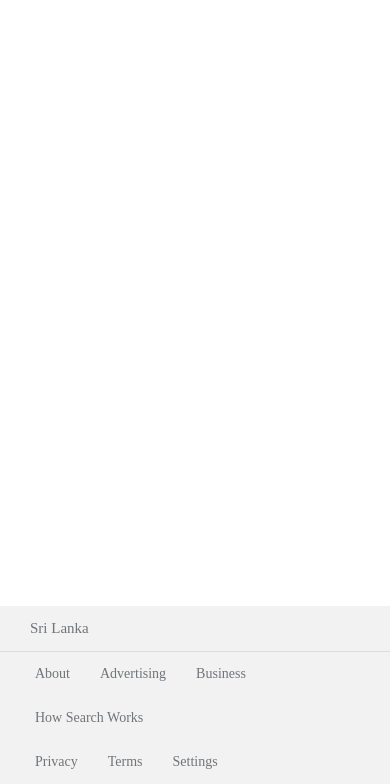
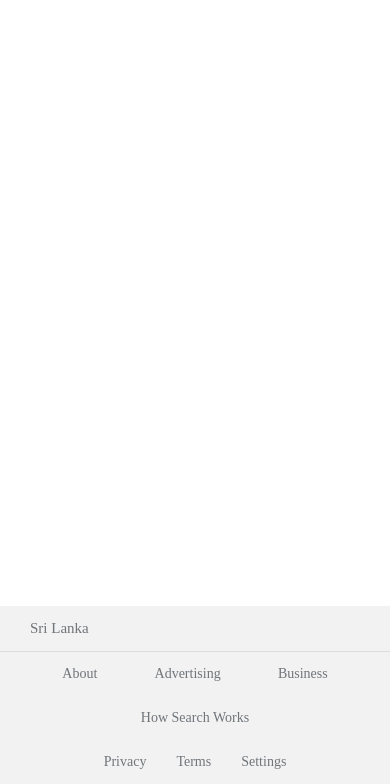
Before and after one commit to ThakshilaNuwangi/google-custom-search-engine, a website: page index.html in a window 390 px wide. Shown: the part 60-844 px from the top of the page. Drawn offline with nearby package versions, Linux system fonts and the light colour scheme.

Commit message:
make the footer responsive

```diff
--- a/css/style.css
+++ b/css/style.css
@@ -105,3 +105,13 @@ footer #links > div:first-child{
         justify-content: center;
     }
 }
+@media all and (max-width:664px){
+    footer #links{
+        justify-content: center;
+    }
+}
+@media all and (max-width:1200px){
+    footer #links > div{
+        justify-content: space-evenly;
+    }
+}
```
